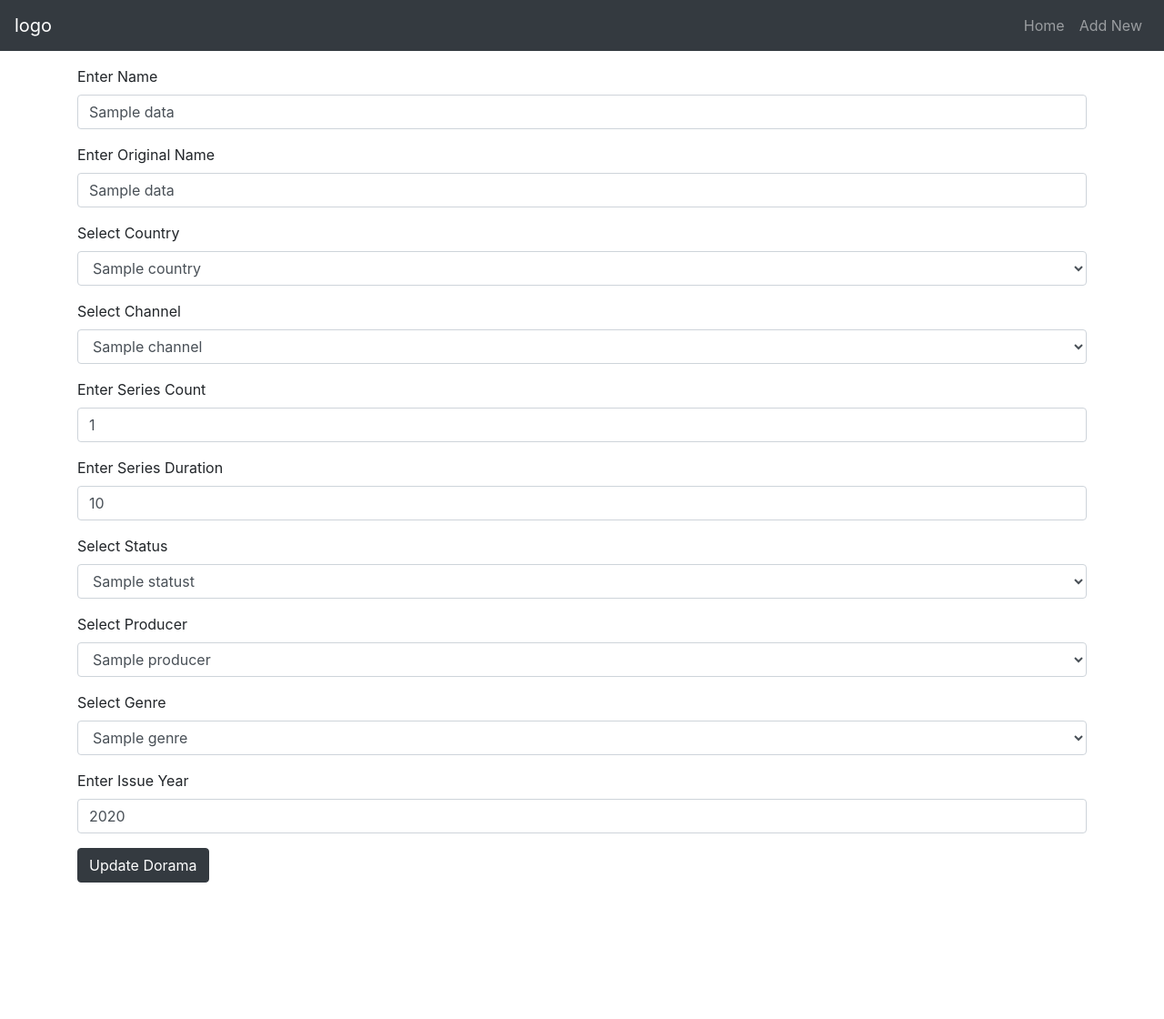
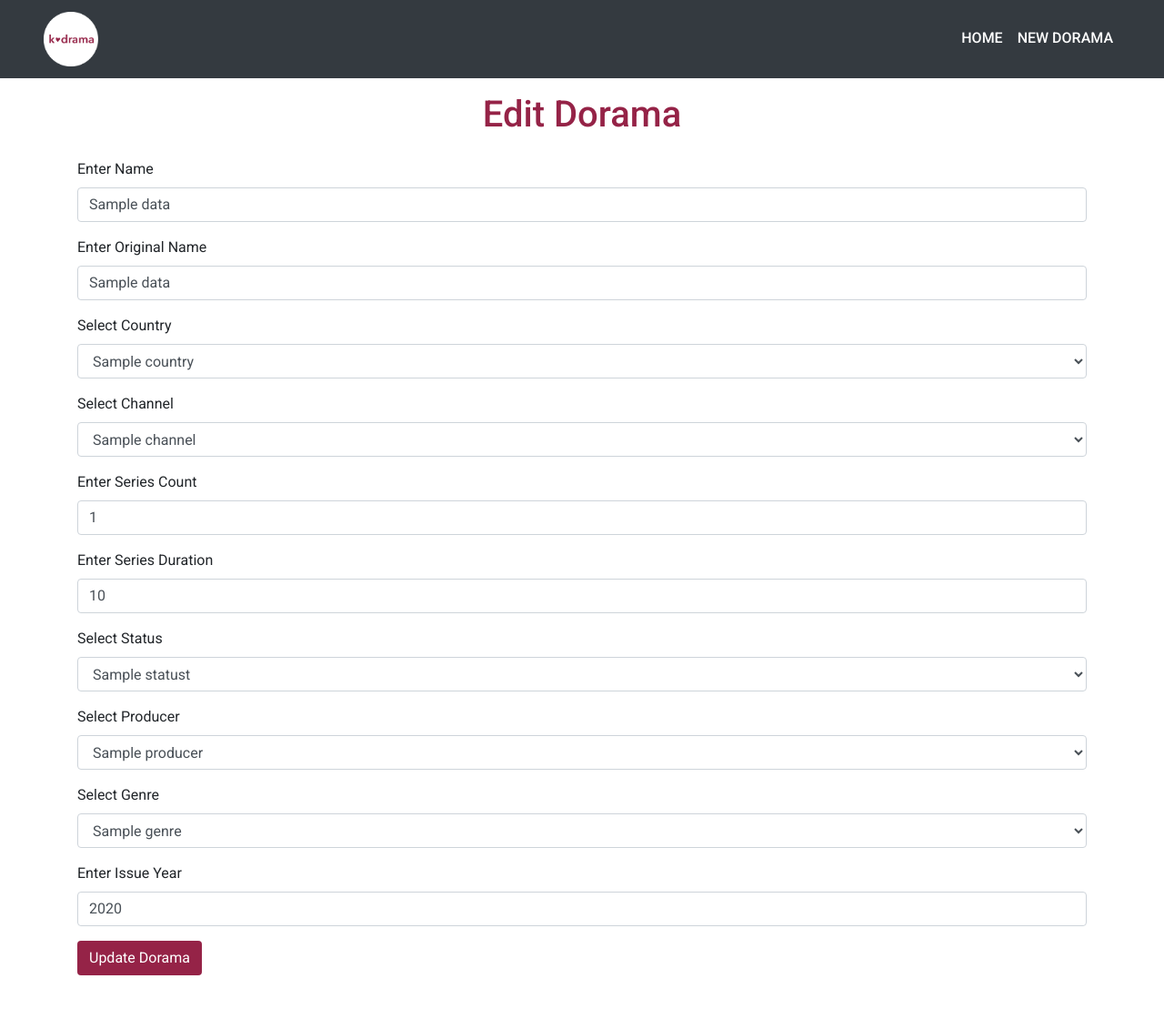
Before and after one commit to sonterix/Korean, a PHP site: template src/view/editDorama.twig in a window 1280 px wide. Shown: the whole page at 91% size. Before the commit the page ends 970 px from the top, so only its background shows below. Run offline with PHP 8.4, Linux system fonts and the light colour scheme; the template is opened without the code that fills it: most values are stand-ins (such as "Sample title", 1, 10 or a date in 2020); some libraries are stand-ins or nearby versions.

Commit message:
Update interface

```diff
--- a/assets/main/css/main.css
+++ b/assets/main/css/main.css
@@ -1,3 +1,17 @@
+@import url('https://fonts.googleapis.com/css?family=Roboto:100,100i,300,300i,400,400i,500,500i,700,700i,900,900i');
+
+* { font-family: 'Roboto', sans-serif; }
+
+::selection { color: #fff; background: #952347; }
+::-moz-selection { color: #fff; background: #952347; }
+
 .x-btn i, .edit-btn i { cursor: pointer; transition: 0.2s; }
 .x-btn i:hover { color: #C62828; }
 .edit-btn i:hover { color: #1565C0; }
+
+.title-color { color: #952347; }
+.btn-dorama { color:#fff; background-color: #952347; transition: 0.2s; }
+.btn-dorama:hover { background-color: #751b38; }
+
+.navbar-dark .navbar-nav .nav-link { text-transform: uppercase; font-weight: 500; color:#fff; border-bottom: 3px solid transparent; transition: 0.2s; }
+.navbar-dark .navbar-nav .nav-link:focus, .navbar-dark .navbar-nav .nav-link:hover { color:#fff; border-color: #952347; }
--- a/src/view/addDorama.twig
+++ b/src/view/addDorama.twig
@@ -1,5 +1,6 @@
 {% include('header.twig') %}
 <div class="container">
+    <h1 class="text-center mb-4 title-color">Add Dorama</h1>
     <form method="POST" action="/addNewDorama">
         <div class="form-group">
             <label>Enter Name</label>
@@ -61,7 +62,7 @@
             <label>Enter Issue Year</label>
             <input type="number" name="Dorama[issue-year]" class="form-control" placeholder="Issue Year" required >
         </div>
-        <button type="submit" class="btn btn-dark">Add New Dorama</button>
+        <button type="submit" class="btn btn-dorama mb-5">Add New Dorama</button>
     </form>
 </div>
 {% include('footer.twig') %}
--- a/src/view/editDorama.twig
+++ b/src/view/editDorama.twig
@@ -1,5 +1,6 @@
 {% include('header.twig') %}
 <div class="container">
+    <h1 class="text-center mb-4 title-color">Edit Dorama</h1>
     <form method="POST" action="/editNewDorama">
         <div class="form-group">
             <label>Enter Name</label>
@@ -82,7 +83,7 @@
             <input type="number" name="Dorama[issue-year]" class="form-control" placeholder="Issue Year" value="{{ data.issue_year }}" required >
         </div>
         <input type="hidden" name="Dorama[id]" value="{{ id }}">
-        <button type="submit" class="btn btn-dark">Update Dorama</button>
+        <button type="submit" class="btn btn-dorama mb-5">Update Dorama</button>
     </form>
 </div>
 {% include('footer.twig') %}
--- a/src/view/header.twig
+++ b/src/view/header.twig
@@ -14,8 +14,8 @@
 <body>
 
 <header class="mb-3">
-    <nav class="navbar navbar-expand-md navbar-dark bg-dark">
-        <a class="navbar-brand" href="/">logo</a>
+    <nav class="navbar navbar-expand-md navbar-dark bg-dark px-5">
+        <a class="navbar-brand" href="/"><img src="{{ base_url() }}/assets/main/img/logo.png" alt="logo" width="60px"></a>
         <button class="navbar-toggler collapsed" type="button" data-toggle="collapse" data-target="#navbarCollapse" aria-controls="navbarCollapse"
             aria-expanded="false" aria-label="Toggle navigation">
             <span class="navbar-toggler-icon"></span>
@@ -26,7 +26,7 @@
                     <a class="nav-link" href="/">Home</a>
                 </li>
                 <li class="nav-item">
-                    <a class="nav-link" href="/addNewDorama">Add New</a>
+                    <a class="nav-link" href="/addNewDorama">New Dorama</a>
                 </li>
             </ul>
         </div>
--- a/src/view/home.twig
+++ b/src/view/home.twig
@@ -1,5 +1,6 @@
 {% include('header.twig') %}
 <div class="container-fluid">
+    <h1 class="text-center mb-4 title-color">Doramas</h1>
     <table class="table">
         <thead>
             <tr>
```
Also changed, not shown: assets/main/fonts/roboto/Roboto-Black.ttf (added), assets/main/fonts/roboto/Roboto-BlackItalic.ttf (added), assets/main/fonts/roboto/Roboto-Bold.ttf (added), assets/main/fonts/roboto/Roboto-BoldItalic.ttf (added), assets/main/fonts/roboto/Roboto-Italic.ttf (added), assets/main/fonts/roboto/Roboto-Light.ttf (added), assets/main/fonts/roboto/Roboto-LightItalic.ttf (added), assets/main/fonts/roboto/Roboto-Medium.ttf (added), assets/main/fonts/roboto/Roboto-MediumItalic.ttf (added), assets/main/fonts/roboto/Roboto-Regular.ttf (added), assets/main/fonts/roboto/Roboto-Thin.ttf (added), assets/main/fonts/roboto/Roboto-ThinItalic.ttf (added), assets/main/img/logo.png (added).
